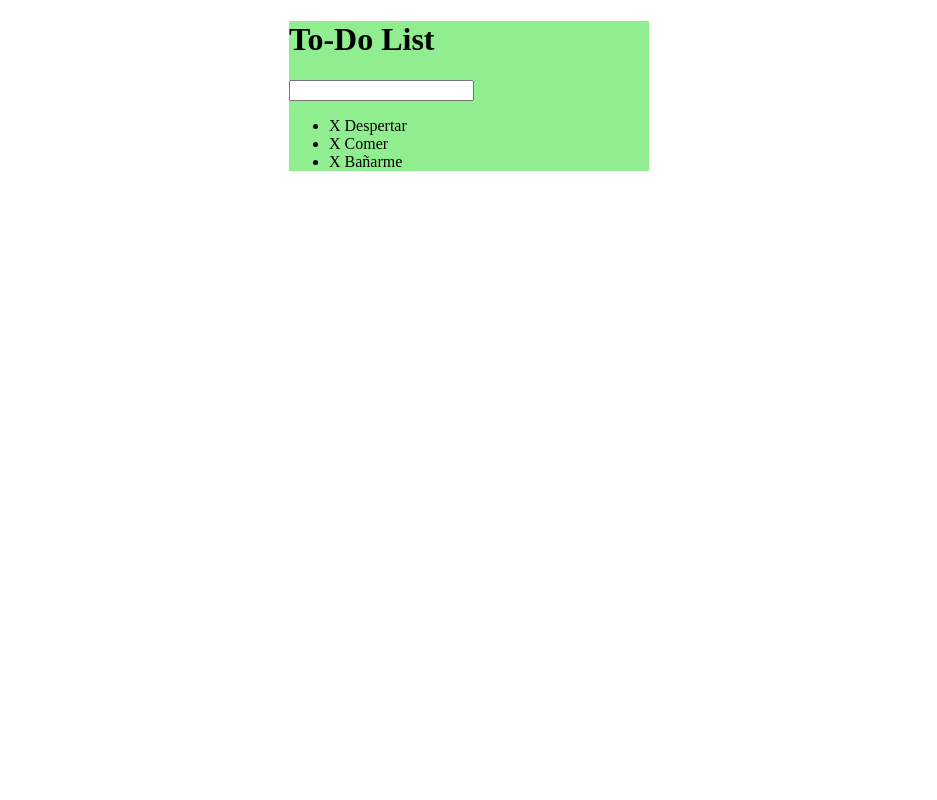
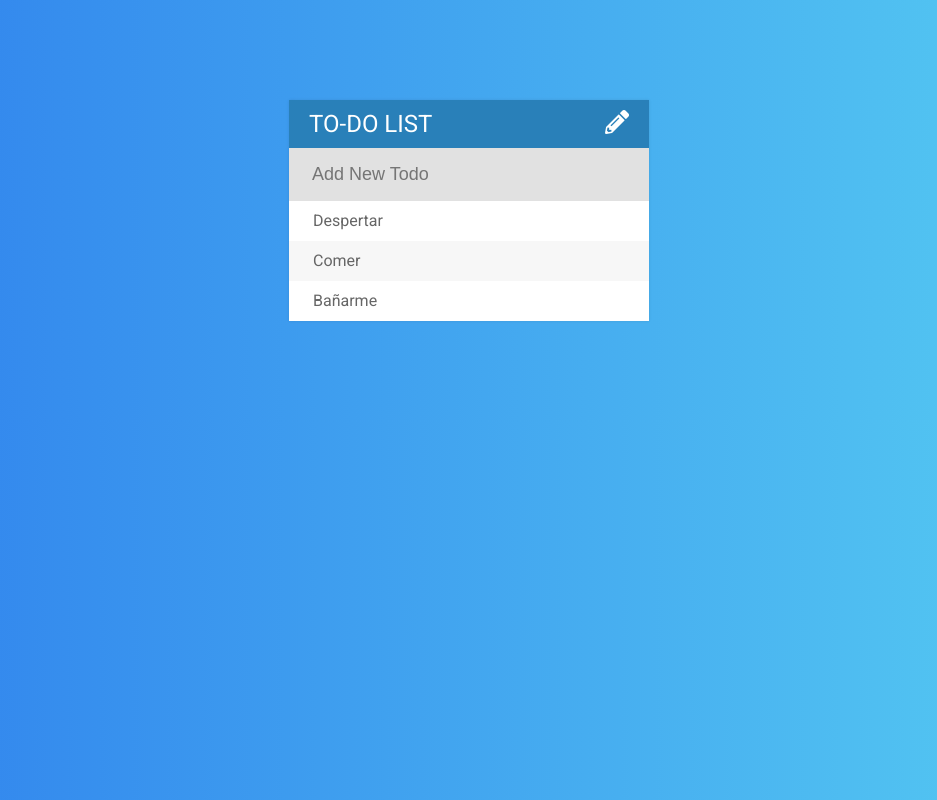
Before and after one commit to suarez8924/Portfolio, a plain HTML site: page Todo List/index.html in a window 1280 px wide. Shown: the whole page, without its empty margins (171-1108 px from the left). Drawn offline with Linux system fonts and the light colour scheme.

Commit message:
Todo List App

```diff
--- a/Todo List/assets/css/styles.css
+++ b/Todo List/assets/css/styles.css
@@ -1,5 +1,70 @@
+body{
+    font-family: roboto;
+    background: #56CCF2;  /* fallback for old browsers */
+    background: -webkit-linear-gradient(to right, #2F80ED, #56CCF2);  /* Chrome 10-25, Safari 5.1-6 */
+    background: linear-gradient(to right, #2F80ED, #56CCF2); /* W3C, IE 10+/ Edge, Firefox 16+, Chrome 26+, Opera 12+, Safari 7+ */
+}
+h1{
+    background-color: #2980b9;
+    color: white;
+    margin: 0;
+    padding: 10px 20px;
+    text-transform: uppercase;
+    font-size: 24px;
+    font-weight: normal;
+  }
+  .fa-pencil-alt{
+      float: right;
+  }
+input{
+    font-size: 18px;
+    background-color: #E1E1E1;
+    width: 100%;
+    padding: 13px 13px 13px 20px;
+    box-sizing: border-box;
+    color: #2980b9;
+    border: 3px solid rgba(0, 0, 0, 0);
+}
+input:focus{
+    background-color: white;
+    border: 3px solid #2980b9;
+    outline: none;
+}
 #container{
-    background-color: lightgreen;
     width: 360px;
-    margin: 0 auto;
+    margin: 100px auto;
+    box-shadow: 0 0 3px rgba(0,0,0,0.1);
+    background-color: #f7f7f7;
 }
+    ul{
+        list-style: none;
+        margin: 0;
+        padding: 0;
+    }
+        li{
+            height: 40px;
+            line-height: 40px;
+            background-color: white;
+            color:#666;
+        }
+        li:nth-child(2n){
+            background-color: #f7f7f7;
+        }
+        span{
+            background-color: #e74c3c;
+            color: white;
+            height: 40px;
+            margin-right: 20px;
+            text-align: center;
+            width: 0;
+            display: inline-block;
+            transition: 0.2s linear;
+            opacity: 0;
+        }
+        li:hover span{
+            width: 40px;
+            opacity: 1.0;
+        }
+.completed {
+    color: gray;
+    text-decoration: line-through; }
--- a/Todo List/assets/js/main.js
+++ b/Todo List/assets/js/main.js
@@ -0,0 +1,26 @@
+$(document).ready(function(){
+    //Cuando se clickea un "li" dentro de un "ul", se asigna el evento
+    $('ul').on('click','li',function(){
+        $(this).toggleClass('completed')
+    })
+
+    $('ul').on('click','span',function(event){
+        $(this).parent().fadeOut(300,function(){
+            $(this).remove()
+        })
+        event.stopPropagation()
+    })
+
+    $('input[type="text"]').keypress(function(event){
+        if(event.which === 13){
+            var todoText = $(this).val()
+            var newLi = '<li><span><i class="fas fa-trash-alt"></i></span> '+todoText+'</li>'
+            $('ul').append(newLi)
+            $(this).val('')
+        }
+    })
+
+    $('.fa-pencil-alt').on('click',function(){
+        $('input[type="text"]').fadeToggle(200)
+    })
+})
--- a/Todo List/index.html
+++ b/Todo List/index.html
@@ -6,16 +6,18 @@
     <meta http-equiv="X-UA-Compatible" content="ie=edge">
     <script type="text/javascript" src="assets/js/lib/jquery-3.3.1.min.js"></script>
     <link rel="stylesheet" href="assets/css/styles.css">
+    <link href="https://fonts.googleapis.com/css?family=Roboto:400,700" rel="stylesheet">
+    <link rel="stylesheet" href="https://use.fontawesome.com/releases/v5.0.12/css/all.css" integrity="sha384-G0fIWCsCzJIMAVNQPfjH08cyYaUtMwjJwqiRKxxE/rx96Uroj1BtIQ6MLJuheaO9" crossorigin="anonymous">
     <title>Todo List</title>
 </head>
 <body>
     <div id="container">
-        <h1>To-Do List</h1>
-        <input type="text">
+        <h1>To-Do List <i class="fas fa-pencil-alt"></i></h1>
+        <input type="text" placeholder="Add New Todo">
         <ul>
-            <li><span>X</span> Despertar</li>
-            <li><span>X</span> Comer</li>
-            <li><span>X</span> Bañarme</li>
+            <li><span><i class="fas fa-trash-alt"></i></span> Despertar</li>
+            <li><span><i class="fas fa-trash-alt"></i></span> Comer</li>
+            <li><span><i class="fas fa-trash-alt"></i></span> Bañarme</li>
         </ul>
     </div>
     <script type="text/javascript" src="assets/js/main.js"></script>
```
